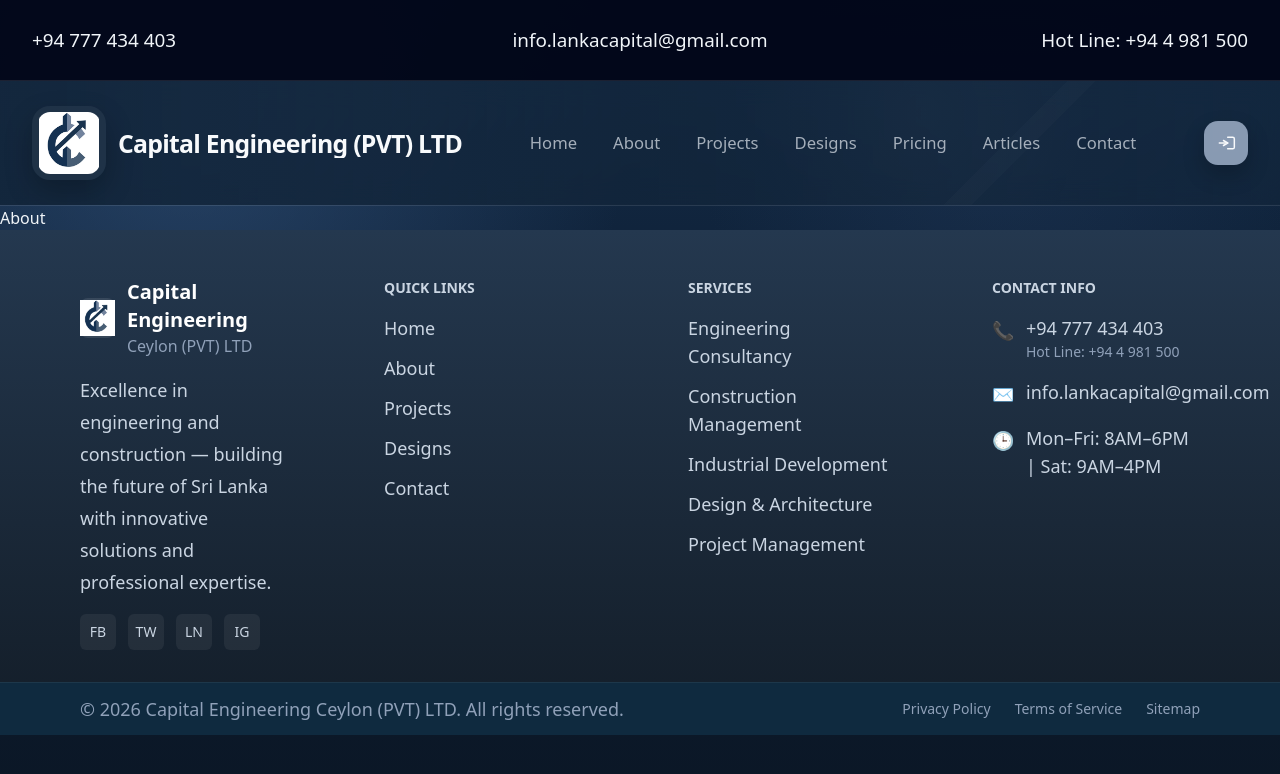
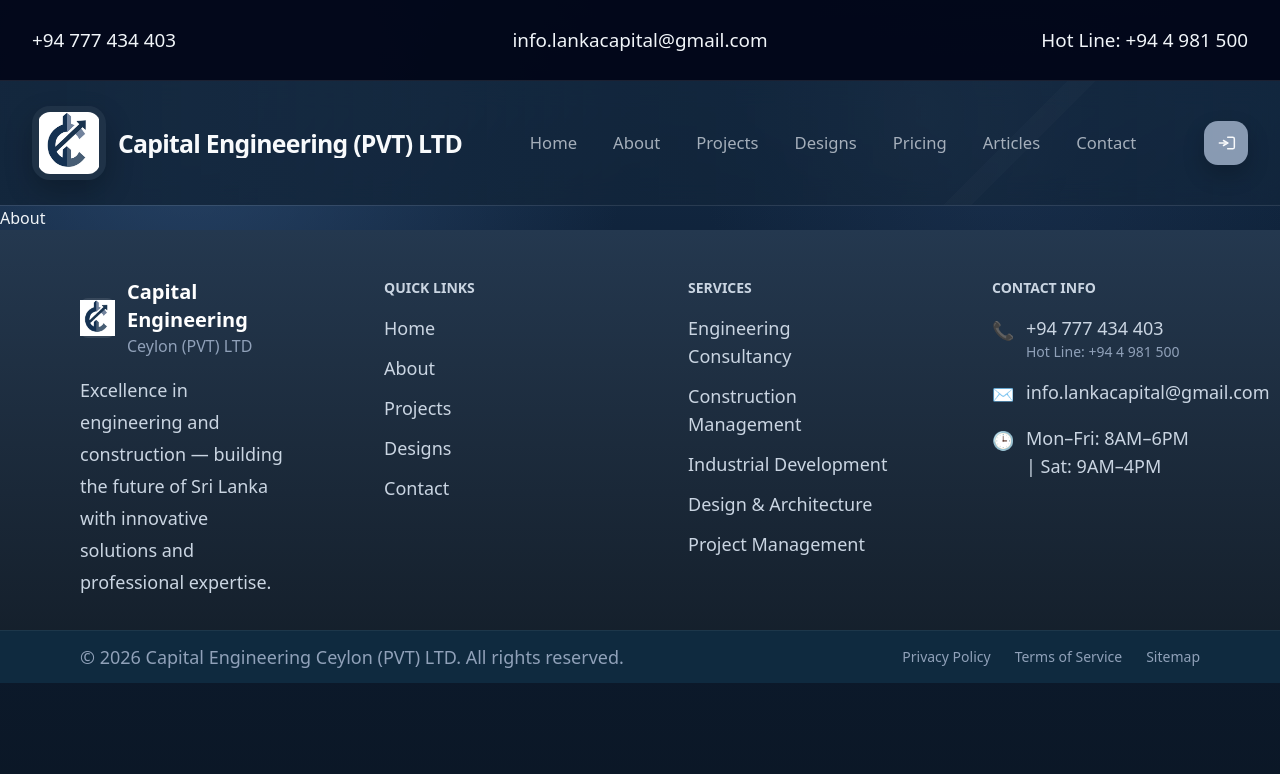
Before and after one commit to Tharaka-Maheshwara/capital-engineering-frontend, a Next.js app: page /about in a window 1280 px wide. Shown: the top 774 px of the page. Built offline with nearby package versions, Linux system fonts and the light colour scheme.

Commit message:
remove unnecessary part of footer

```diff
--- a/src/components/common/footer.tsx
+++ b/src/components/common/footer.tsx
@@ -32,20 +32,6 @@ export default function Footer(): JSX.Element {
                 expertise.
               </p>
 
-              <div className="flex gap-3">
-                <a className="inline-flex h-9 w-9 items-center justify-center rounded-md bg-white/6 text-sm">
-                  FB
-                </a>
-                <a className="inline-flex h-9 w-9 items-center justify-center rounded-md bg-white/6 text-sm">
-                  TW
-                </a>
-                <a className="inline-flex h-9 w-9 items-center justify-center rounded-md bg-white/6 text-sm">
-                  LN
-                </a>
-                <a className="inline-flex h-9 w-9 items-center justify-center rounded-md bg-white/6 text-sm">
-                  IG
-                </a>
-              </div>
             </div>
 
             <div>
```
